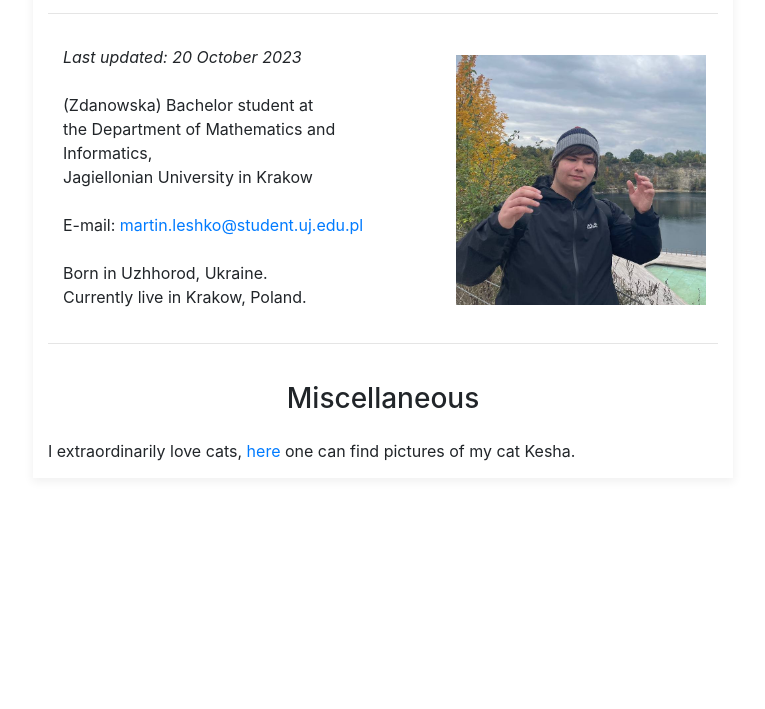
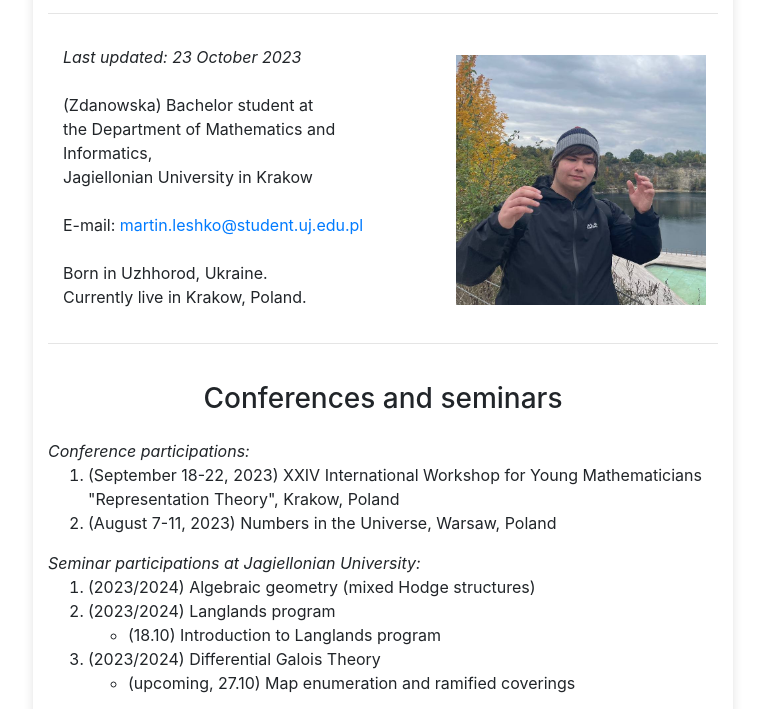
Before and after one commit to miaowtin/miaowtin.github.io, a plain HTML site: page index.html in a window 1280 px wide. Shown: the part 235-944 px from the top of the page, without its empty margins (257-1022 px from the left). Before the commit the page ends 841 px from the top, so only its background shows below. Drawn offline with nearby package versions, Linux system fonts and the light colour scheme.

Commit message:
Update index.html

```diff
--- a/index.html
+++ b/index.html
@@ -25,7 +25,7 @@
         .container {
             width: 700px;
             max-width: 1025px !important;
-            box-shadow: 0px 3px 9px 1px rgba(0, 0, 0, 0.06);
+            box-shadow: 0px 3px 9px 1px rgba(0, 0, 0, 0.1);
         }
         .text-container {
             display: inline-block;
@@ -46,7 +46,7 @@
         <div class="row">
             <div class="col-sm-7">
                 <div class="text-container">
-                    <i>Last updated: 20 October 2023</i><br><br>
+                    <i>Last updated: 23 October 2023</i><br><br>
                     (Zdanowska) Bachelor student at<br>
                     the Department of Mathematics and Informatics,<br>
                     Jagiellonian University in Krakow<br><br>
@@ -60,6 +60,29 @@
             </div>
         </div>
         <hr style="margin-top:-5px; margin-bottom:-10px">
+        <div class="row"><h3 class="mt-5 col-sm-12" style="text-align:center">Conferences and seminars</h3><br></div>
+        <div class="row">
+            <div class="col-sm-12" style="padding:15px">
+                <i>Conference participations:</i>
+                <ol>
+                    <li>(September 18-22, 2023) XXIV International Workshop for Young Mathematicians "Representation Theory", Krakow, Poland</li>
+                    <li>(August 7-11, 2023) Numbers in the Universe, Warsaw, Poland</li>
+                </ol>
+                <i>Seminar participations at Jagiellonian University:</i>
+                <ol>
+                    <li>(2023/2024) Algebraic geometry (mixed Hodge structures)</li>
+                    <li>(2023/2024) Langlands program</li>
+                    <ul>
+                        <li>(18.10) Introduction to Langlands program</li>
+                    </ul>
+                    <li>(2023/2024) Differential Galois Theory</li>
+                    <ul>
+                        <li>(upcoming, 27.10) Map enumeration and ramified coverings</li>
+                    </ul>
+                </ol>
+            </div>
+        </div>
+        <hr style="margin-top:-5px; margin-bottom:-10px">
         <div class="row"><h3 class="mt-5 col-sm-12" style="text-align:center">Miscellaneous</h3><br></div>
         <div class="row">
             <div class="col-sm-12" style="padding:15px">
```
